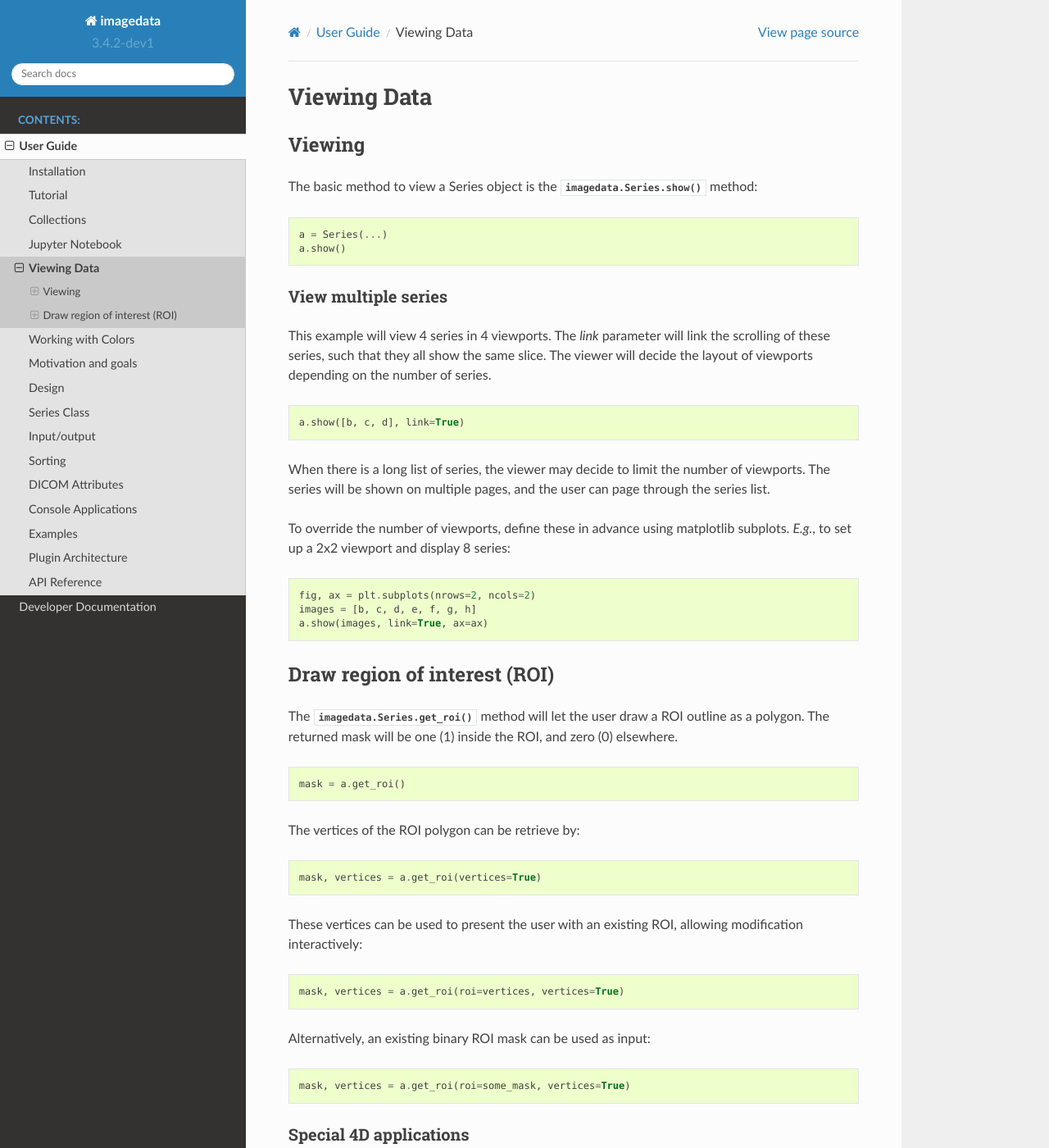
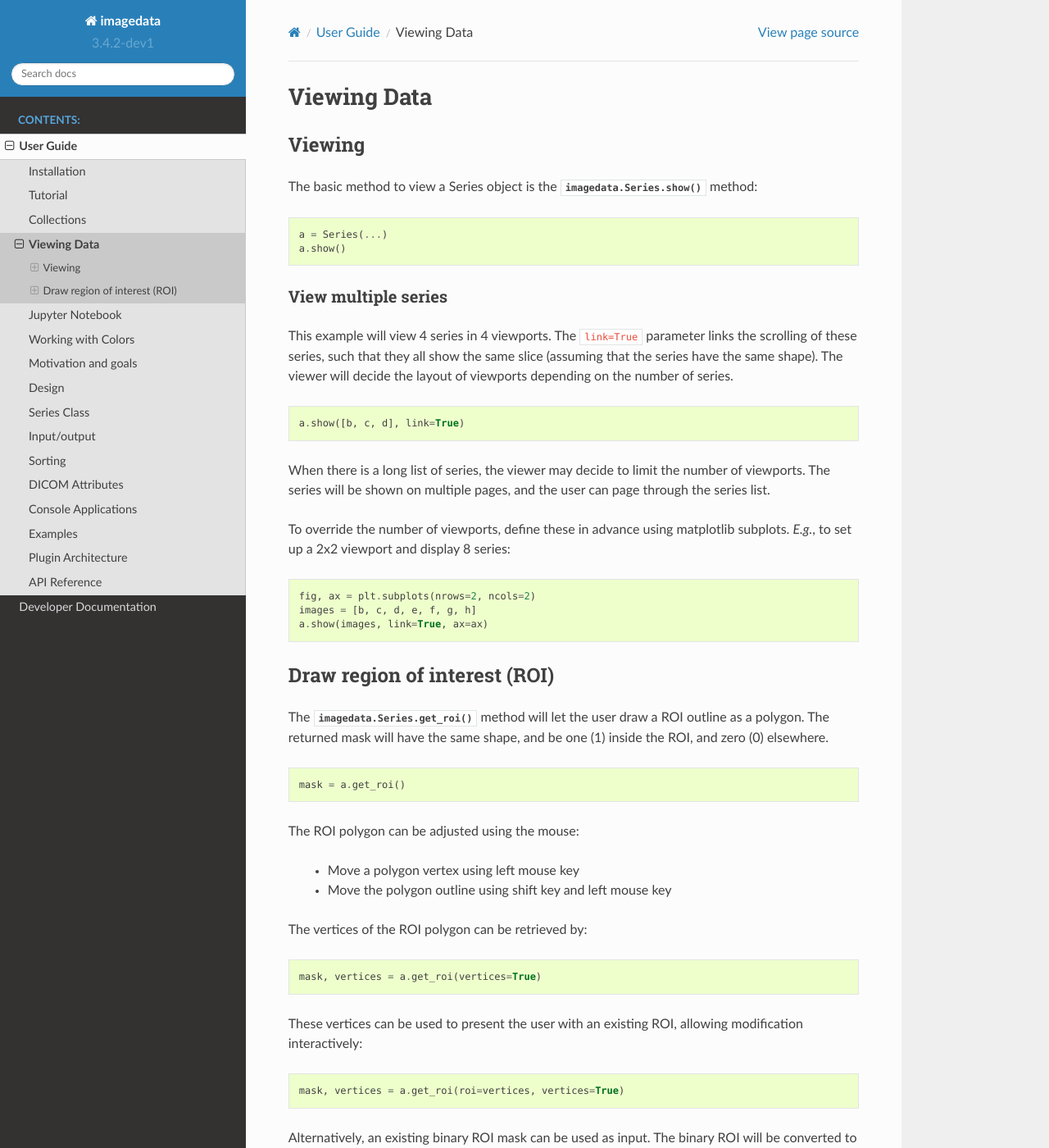
Before and after one commit to erling6232/imagedata, a Sphinx documentation site: the page built from docs/Viewing.rst, in a window 1280 px wide and 1400 px high. Shown: the whole window at 82% size. Built offline with Sphinx 7.4.7 and the Read the Docs theme 2.0.0, drawn with Linux system fonts in a browser that asks for light colours; some of the changed text lies outside the part shown.

Commit message:
Added documentation on viewing.

```diff
--- a/docs/UserGuide.rst
+++ b/docs/UserGuide.rst
@@ -9,8 +9,8 @@ User Guide
   Installation
   Tutorial
   Collections
+  Viewing
   Notebook
-  Viewing
   Colors
   Introduction
   Input_output
--- a/docs/Viewing.rst
+++ b/docs/Viewing.rst
@@ -18,8 +18,9 @@ View multiple series
 --------------------
 
 This example will view 4 series in 4 viewports.
-The `link` parameter will link the scrolling of these series, such that they all
-show the same slice.
+The ``link=True`` parameter links the scrolling of these series,
+such that they all show the same slice (assuming that the series have
+the same shape).
 The viewer will decide the layout of viewports depending on the number of series.
 
 .. code-block:: python
@@ -43,13 +44,18 @@ Draw region of interest (ROI)
 """""""""""""""""""""""""""""
 
 The :meth:`imagedata.Series.get_roi` method will let the user draw a ROI outline as a polygon.
-The returned mask will be one (1) inside the ROI, and zero (0) elsewhere.
+The returned mask will have the same shape, and be one (1) inside the ROI, and zero (0) elsewhere.
 
 .. code-block:: python
 
    mask = a.get_roi()
 
-The vertices of the ROI polygon can be retrieve by:
+The ROI polygon can be adjusted using the mouse:
+
+  * Move a polygon vertex using left mouse key
+  * Move the polygon outline using shift key and left mouse key
+
+The vertices of the ROI polygon can be retrieved by:
 
 .. code-block:: python
 
@@ -61,7 +67,9 @@ These vertices can be used to present the user with an existing ROI, allowing mo
 
    mask, vertices = a.get_roi(roi=vertices, vertices=True)
 
-Alternatively, an existing binary ROI mask can be used as input:
+Alternatively, an existing binary ROI mask can be used as input.
+The binary ROI will be converted to a list of vertices.
+Depending on the input data, the polygon may differ somewhat from the expected result!
 
 .. code-block:: python
 
@@ -73,6 +81,8 @@ Special 4D applications
 Normally,
 the :meth:`imagedata.Series.get_roi` method
 will draw a 3D mask on a 4D series.
+The user can step through the 4D series, modifying the mask at any tag step.
+The final 3D mask will be returned.
 
 In a time-resolved series with patient motion, it may be useful to follow an organ from time point
 to time point.
```
